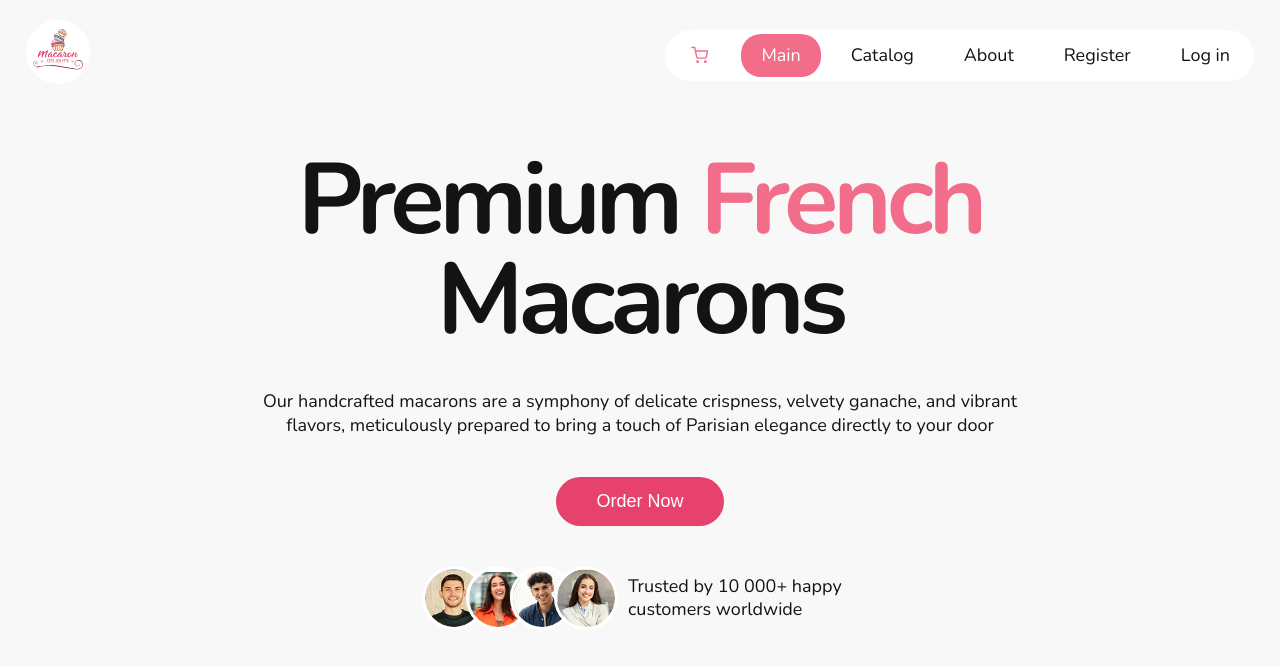
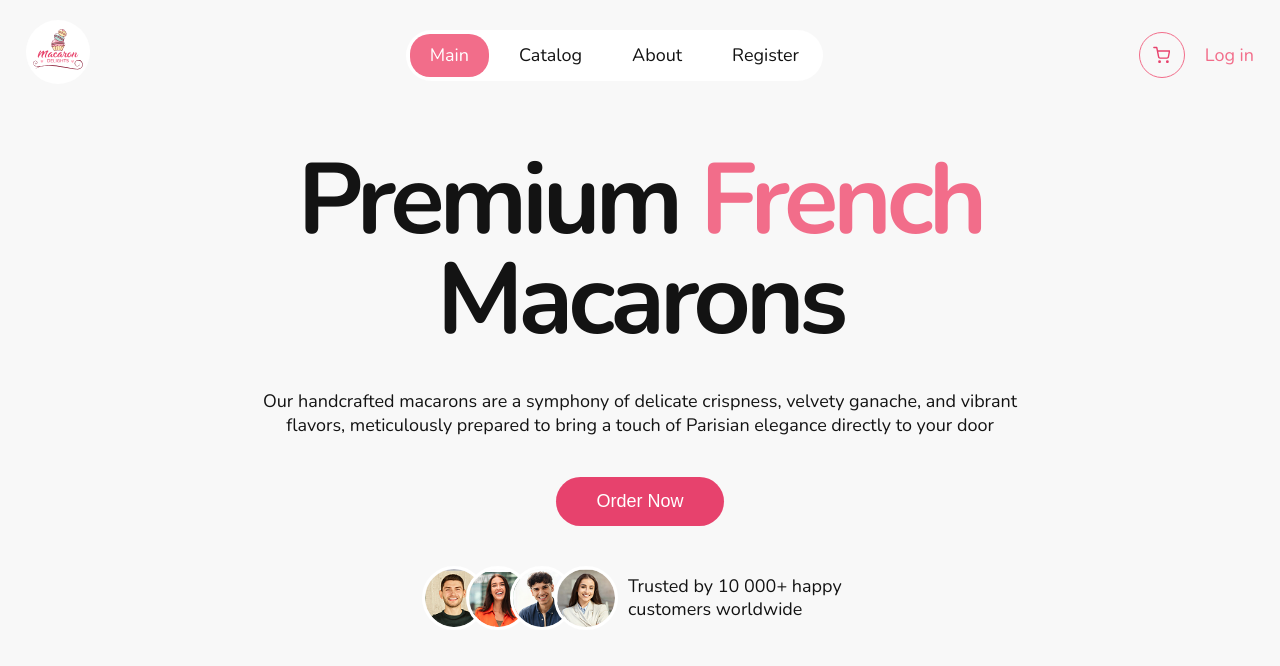
Before and after one commit to SwetlanaAng/ecommerce-app, a React (Vite) app: page / in a window 1280 px wide. Shown: the top 666 px of the page. Built offline with nearby package versions, Linux system fonts and the light colour scheme; no server answers; grey boxes are pictures that could not be loaded.

Commit message:
feat: add spinner for adding to card

```diff
--- a/src/components/header/Header.css
+++ b/src/components/header/Header.css
@@ -50,6 +50,45 @@
         }
       }
     }
+    .header-actions {
+      display: flex;
+      align-items: center;
+      gap: 20px;
+      .header-actions-item {
+        a {
+          display: flex;
+          align-items: center;
+          justify-content: center;
+          width: 46px;
+          height: 46px;
+          border-radius: 50%;
+          background-color: transparent;
+          border: 1px solid var(--primary-color);
+          cursor: pointer;
+          transition: all 0.3s ease;
+          .cart {
+            height: 18px;
+          }
+        }
+        &:hover {
+          a {
+            background-color: var(--primary-color);
+            svg {
+              stroke: var(--white);
+            }
+          }
+        }
+      }
+      .logout-link,
+      .login-link {
+        color: var(--primary-color);
+        cursor: pointer;
+        transition: all 0.3s ease;
+        &:hover {
+          color: var(--accent-color-hover);
+        }
+      }
+    }
     .hamburger {
       display: none;
       flex-direction: column;
@@ -87,9 +126,6 @@
       display: none;
     }
   }
-}
-.basket:hover {
-  color: white;
 }
 
 @media (max-width: 768px) {
--- a/src/components/header/Header.tsx
+++ b/src/components/header/Header.tsx
@@ -64,11 +64,6 @@ const Header: React.FC<HeaderProps> = () => {
   const getNavLinks = (): NavLink[] => {
     const navLinks: NavLink[] = [
       {
-        path: AppRouterPaths.BASKET,
-        text: 'Basket',
-        cart: true,
-      },
-      {
         path: AppRouterPaths.MAIN,
         text: 'Main',
       },
@@ -83,28 +78,15 @@ const Header: React.FC<HeaderProps> = () => {
     ];
 
     if (isAuthenticated) {
-      navLinks.push(
-        {
-          path: AppRouterPaths.PROFILE,
-          text: 'Profile',
-        },
-        {
-          path: '#',
-          text: 'Log out',
-          isLogout: true,
-        }
-      );
+      navLinks.push({
+        path: AppRouterPaths.PROFILE,
+        text: 'Profile',
+      });
     } else {
-      navLinks.push(
-        {
-          path: AppRouterPaths.REGISTER,
-          text: 'Register',
-        },
-        {
-          path: AppRouterPaths.LOGIN,
-          text: 'Log in',
-        }
-      );
+      navLinks.push({
+        path: AppRouterPaths.REGISTER,
+        text: 'Register',
+      });
     }
 
     return navLinks;
@@ -121,18 +103,6 @@ const Header: React.FC<HeaderProps> = () => {
               <img src={logo} alt="logo" />
             </Link>
           </div>
-
-          <div
-            className={`hamburger ${mobileMenuOpen ? 'active' : ''}`}
-            onClick={toggleMobileMenu}
-            role="button"
-          >
-            <span></span>
-            <span></span>
-            <span></span>
-          </div>
-
-          {mobileMenuOpen && <div className="menu-overlay" onClick={closeMobileMenu}></div>}
 
           <nav className={`nav ${mobileMenuOpen ? 'active' : ''}`}>
             <ul>
@@ -155,6 +125,34 @@ const Header: React.FC<HeaderProps> = () => {
               ))}
             </ul>
           </nav>
+
+          <div className="header-actions">
+            <div className="header-actions-item">
+              <Link to={AppRouterPaths.BASKET}>
+                <CartIcon title="cart" count={cartItemsCount} />
+              </Link>
+            </div>
+            {isAuthenticated ? (
+              <a onClick={handleLogout} className="logout-link">
+                Log out
+              </a>
+            ) : (
+              <Link to={AppRouterPaths.LOGIN} className="login-link">
+                Log in
+              </Link>
+            )}
+          </div>
+
+          {mobileMenuOpen && <div className="menu-overlay" onClick={closeMobileMenu}></div>}
+          <div
+            className={`hamburger ${mobileMenuOpen ? 'active' : ''}`}
+            onClick={toggleMobileMenu}
+            role="button"
+          >
+            <span></span>
+            <span></span>
+            <span></span>
+          </div>
         </div>
       </div>
     </header>
--- a/src/components/product/ProductCard.tsx
+++ b/src/components/product/ProductCard.tsx
@@ -1,4 +1,4 @@
-import React from 'react';
+import React, { useState } from 'react';
 import { Link } from 'react-router-dom';
 import { ProductCardProps } from '../../types/interfaces';
 import { useCart } from '../../features/cart/hooks/useCart';
@@ -19,19 +19,24 @@ const ProductCard: React.FC<ProductCardProps> = ({
   category,
 }) => {
   const { addToCart, cart } = useCart();
+  const [isAddingToCart, setIsAddingToCart] = useState(false);
 
   const isInCart = cart?.lineItems.some(item => item.productId === id) || false;
+  const isButtonDisabled = !id || isInCart || isAddingToCart;
 
   const handleAddToCart = async (e: React.MouseEvent) => {
     e.preventDefault();
     e.stopPropagation();
 
-    if (id && !isInCart) {
+    if (id && !isInCart && !isAddingToCart) {
+      setIsAddingToCart(true);
       try {
         await addToCart(id);
         toast.success('Product added to cart');
       } catch {
         toast.error('Failed to add product to cart');
+      } finally {
+        setIsAddingToCart(false);
       }
     }
   };
@@ -56,9 +61,9 @@ const ProductCard: React.FC<ProductCardProps> = ({
             </span>
           </div>
           <button
-            className={`add-to-cart-button ${isInCart ? 'in-cart' : ''}`}
+            className={`add-to-cart-button ${isInCart ? 'in-cart' : ''} ${isAddingToCart ? 'loading' : ''}`}
             onClick={handleAddToCart}
-            disabled={!id || isInCart}
+            disabled={isButtonDisabled}
           >
             {isInCart ? <span>✓</span> : <img src={addToCartIcon} alt="add to cart" />}
           </button>
--- a/src/pages/basket/Basket.css
+++ b/src/pages/basket/Basket.css
@@ -228,3 +228,18 @@
     }
   }
 }
+
+
+@media (max-width: 768px) {
+  .basket-page {
+    .basket-content {
+      flex-direction: column;
+      .cart-items {
+        width: 100%;
+      }
+      .cart-summary {
+        max-width: 100%;
+      }
+    }
+  }
+}
```
